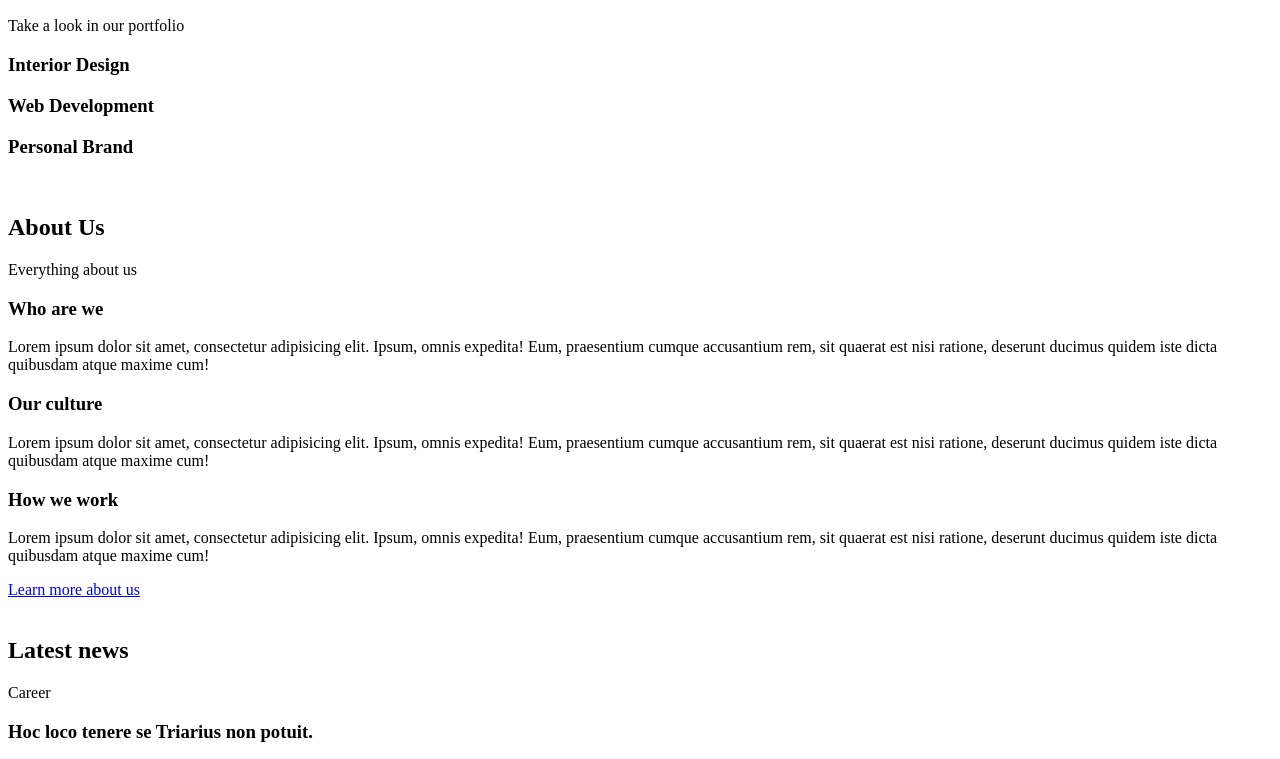
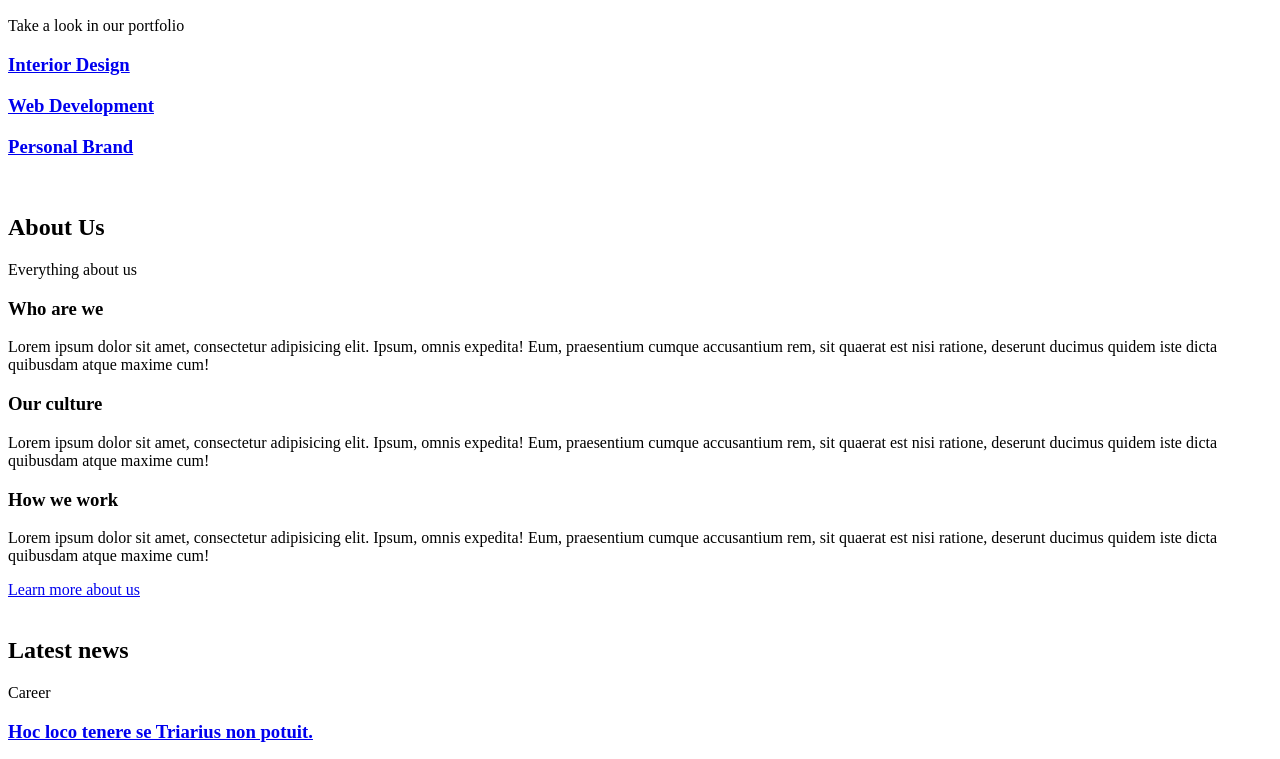
Before and after one commit to klmana/holbertonschool-web_front_end, a plain HTML site: page html_advanced/23-index.html in a window 1280 px wide. Shown: the part 696-1455 px from the top of the page. Drawn offline with Linux system fonts and the light colour scheme.

Commit message:
task23 fix add work and news for link

```diff
--- a/html_advanced/23-index.html
+++ b/html_advanced/23-index.html
@@ -69,13 +69,13 @@
     </header>
     <div>
         <article>
-        <h3> Interior Design </h3>
+        <h3><a href="#"> Interior Design </a></h3>
         </article>
         <article>
-        <h3> Web Development </h3>
+        <h3><a href="#"> Web Development </a></h3>
         </article>
         <article>
-        <h3> Personal Brand </h3>
+        <h3><a href="#"> Personal Brand </a></h3>
         </article>
     </div>
     </div>
@@ -109,7 +109,7 @@
     <div>
         <article>
             <p> Career </p>
-        <h3> Hoc loco tenere se Triarius non potuit. </h3>
+        <h3><a href="#"> Hoc loco tenere se Triarius non potuit. </a></h3>
         <p> Lorem ipsum dolor sit amet, consectetur adipiscing elit. Id Sextilius factum negabat. Quo tandem modo? At eum nihili facit; Quae contraria sunt his, malane? </p>
         </article>
         <article>
```
